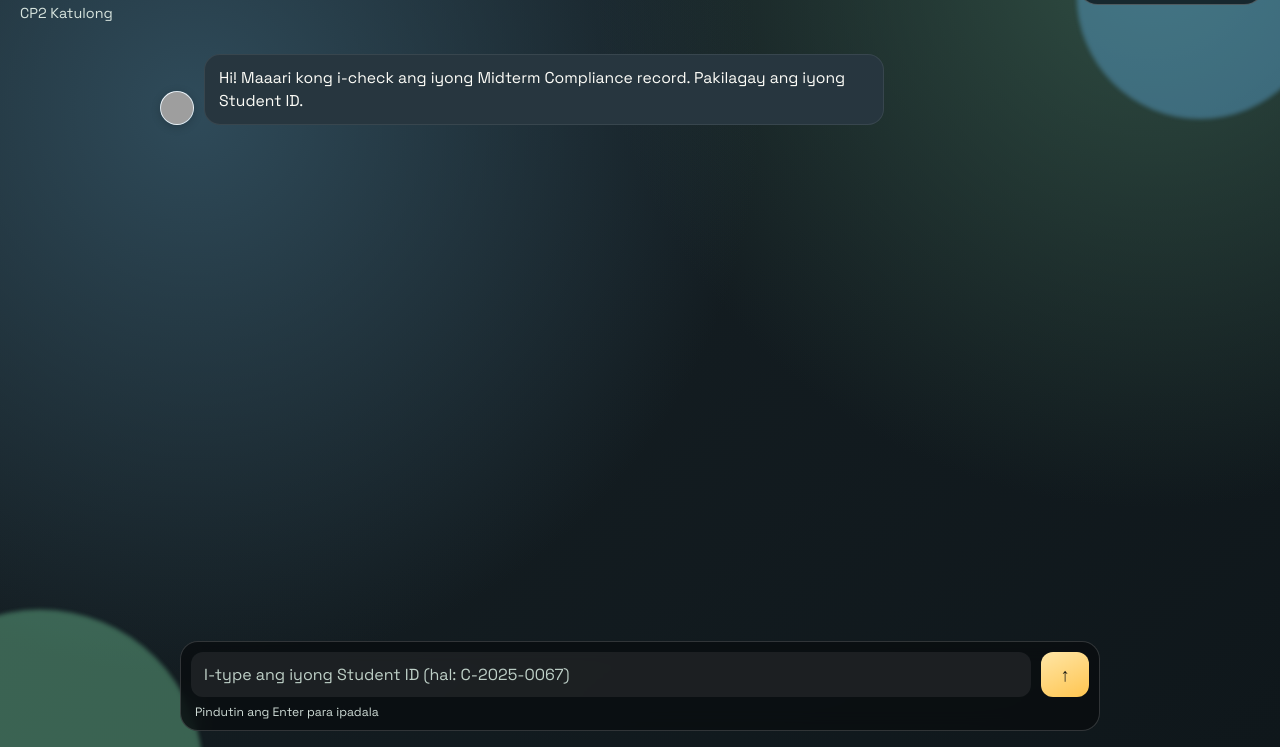
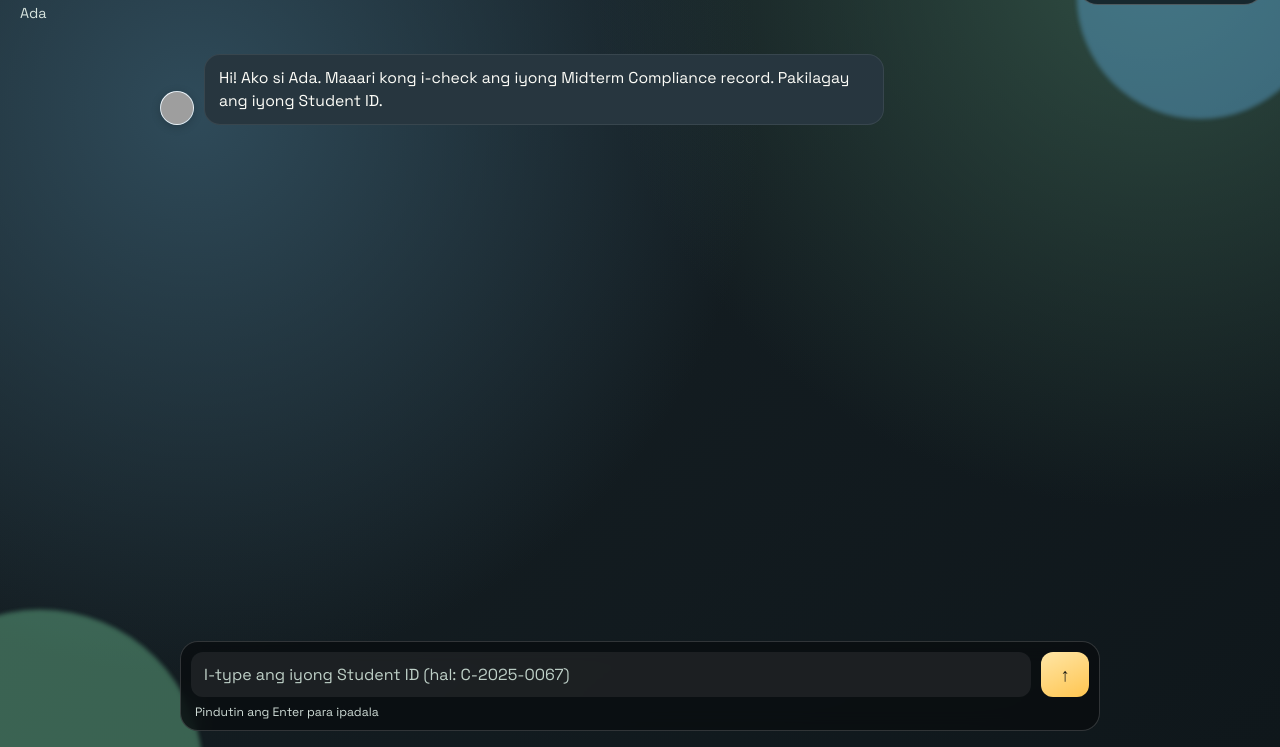
Before and after one commit to jal9o3/comprog2-compliance-portal, a plain HTML site: page index.html in a window 1280 px wide. Shown: the part 53-800 px from the top of the page. Drawn offline with Linux system fonts and the light colour scheme; grey boxes are pictures that could not be loaded.

Commit message:
assistant name is ada

```diff
--- a/index.html
+++ b/index.html
@@ -3,7 +3,7 @@
     <head>
         <meta charset="UTF-8" />
         <meta name="viewport" content="width=device-width, initial-scale=1.0" />
-        <title>Comprog2 Midterm Compliance Portal</title>
+        <title>Ada | Comprog2 Midterm Compliance Portal</title>
         <style>
             @import url("https://fonts.googleapis.com/css2?family=Space+Grotesk:wght@400;500;700&display=swap");
 
@@ -346,7 +346,7 @@
         <main class="shell">
             <header class="topbar">
                 <h1 id="portal-title" class="title">Midterm Compliance Portal</h1>
-                <p id="portal-subtitle" class="subtitle">CP2 Assistant</p>
+                <p id="portal-subtitle" class="subtitle">Ada</p>
             </header>
 
             <section id="thread" class="thread" aria-live="polite"></section>
@@ -380,8 +380,9 @@
 
             const textByLang = {
                 tl: {
+                    tabTitle: "Ada | Portal ng Midterm Compliance",
                     title: "Portal ng Midterm Compliance",
-                    subtitle: "CP2 Katulong",
+                    subtitle: "Ada",
                     studentIdPlaceholder: "I-type ang iyong Student ID (hal: C-2025-0067)",
                     sendLabel: "Ipadala",
                     composerHint: "Pindutin ang Enter para ipadala",
@@ -409,7 +410,7 @@
                     localServerHint:
                         "Kung diretso mo itong binubuksan bilang file, patakbuhin ito gamit ang local web server.",
                     welcomeMessage:
-                        "Hi! Maaari kong i-check ang iyong Midterm Compliance record. Pakilagay ang iyong Student ID.",
+                        "Hi! Ako si Ada. Maaari kong i-check ang iyong Midterm Compliance record. Pakilagay ang iyong Student ID.",
                     checkingNow: "Tinitingnan ko na ang iyong record...",
                     retakeBothReminder:
                         "Maaari mo pang i-retake ang quizzes nang hanggang tatlong beses, at ang laboratories nang kahit ilang beses bago ang unang araw ng exams.",
@@ -421,8 +422,9 @@
                         "Pakisabi agad sa instructor kung nakapag-comply ka na.",
                 },
                 en: {
+                    tabTitle: "Ada | Midterm Compliance Portal",
                     title: "Midterm Compliance Portal",
-                    subtitle: "CP2 Assistant",
+                    subtitle: "Ada",
                     studentIdPlaceholder: "Type your Student ID (ex: C-2025-0067)",
                     sendLabel: "Send",
                     composerHint: "Press Enter to send",
@@ -450,7 +452,7 @@
                     localServerHint:
                         "If you're opening this directly as a file, run this using a local web server.",
                     welcomeMessage:
-                        "Hi! I can check your Midterm Compliance record. Please enter your Student ID.",
+                        "Hi! I'm Ada. I can check your Midterm Compliance record. Please enter your Student ID.",
                     checkingNow: "Checking your record now...",
                     retakeBothReminder:
                         "You may still retake quizzes up to three times, and laboratories as many times as you can before the first day of exams.",
@@ -470,6 +472,7 @@
             };
 
             const applyLanguage = function () {
+                document.title = getText("tabTitle");
                 titleEl.textContent = getText("title");
                 subtitleEl.textContent = getText("subtitle");
                 studentIdInput.placeholder = getText("studentIdPlaceholder");
```
